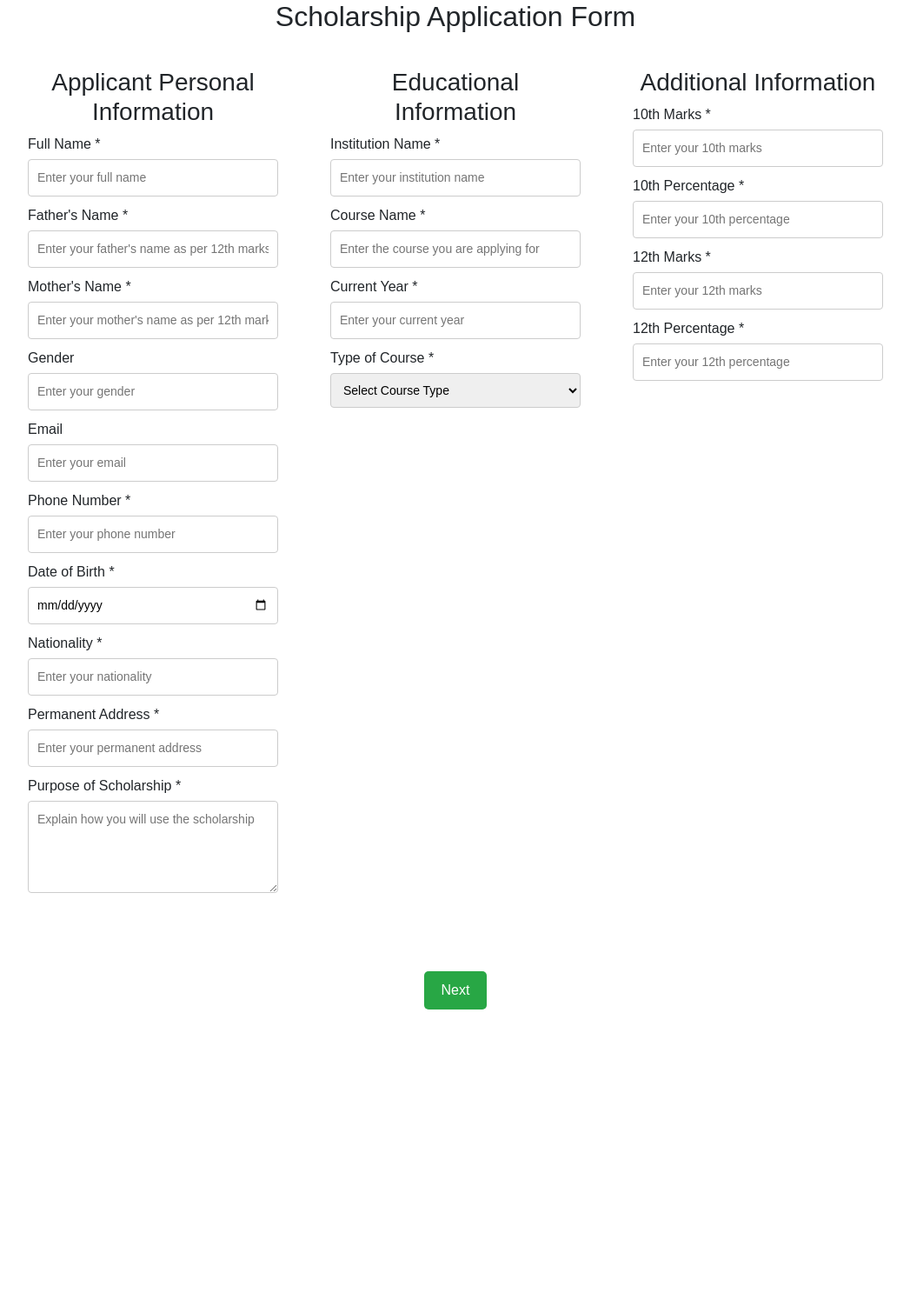
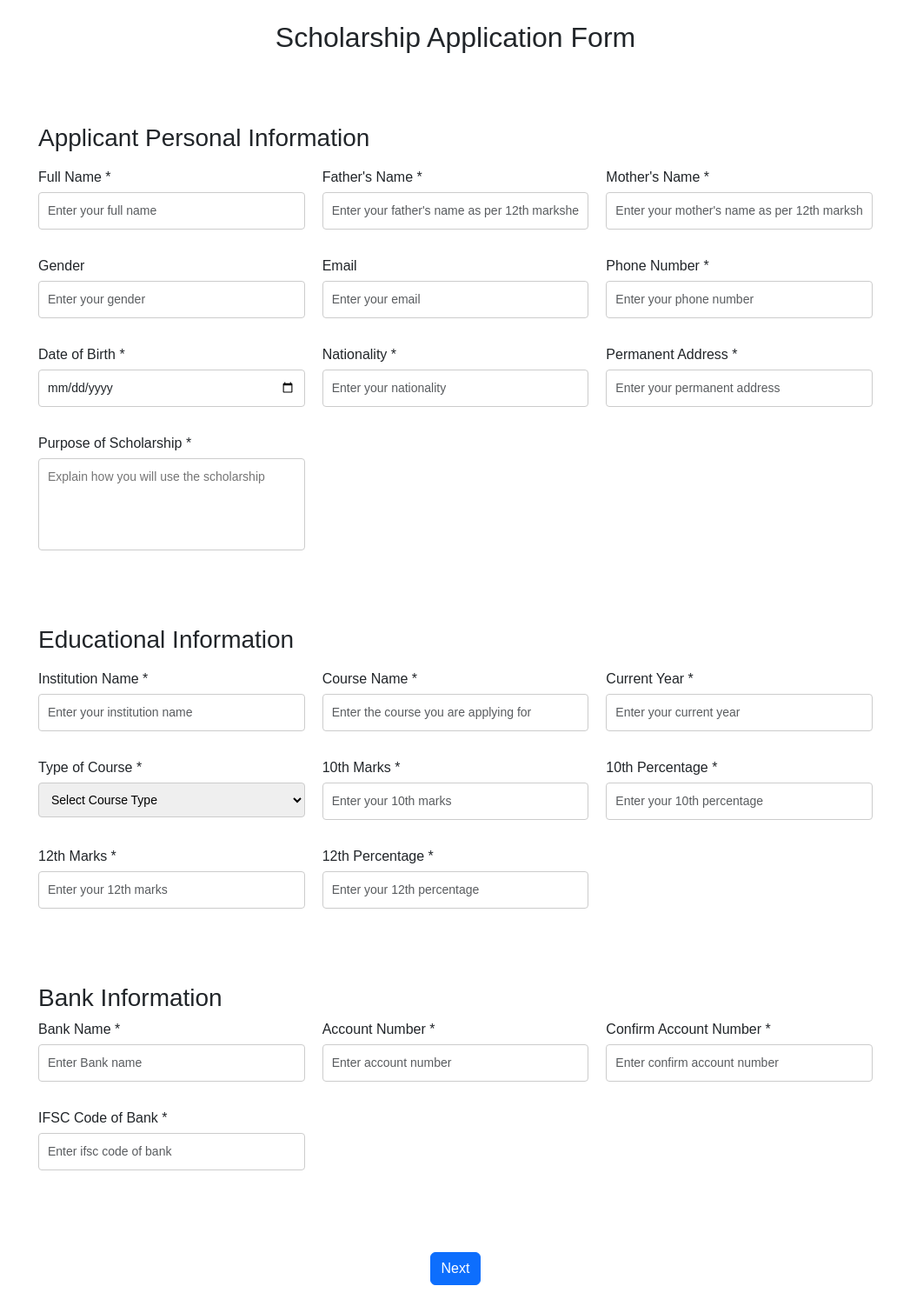
Before and after one commit to only4aj/DigiScholar-PSDS, a Django app: page /applypmsss/ in a window 1280 px wide. Shown: the whole page at 87% size, without its empty margins (116-1163 px from the left). Before the commit the page ends 1161 px from the top, so only its background shows below. Run offline with Django 4.2, Linux system fonts and the light colour scheme.

Commit message:
scholarship form set bootstrap

```diff
--- a/static/css/scholarship_form_style.css
+++ b/static/css/scholarship_form_style.css
@@ -13,11 +13,10 @@
     margin-bottom: 20px;
 }
 
-.form-box {
+.part {
     display: grid;
     grid-template-columns: 1fr 1fr 1fr;
     gap: 20px;
-    margin-bottom: 20px;
 }
 
 .input-box {
@@ -60,7 +59,7 @@
 
 
 
-.btn {
+/* .btn {
     padding: 10px 20px;
     background-color: #28a745;
     color: white;
@@ -68,10 +67,16 @@
     border-radius: 5px;
     cursor: pointer;
     font-size: 16px;
-}
+} */
 
-.btn:hover {
+/* .btn:hover {
     background-color: #218838;
+} */
+
+input::-webkit-outer-spin-button,
+input::-webkit-inner-spin-button {
+    -webkit-appearance: none;
+    margin: 0;
 }
 
 .section {
@@ -79,9 +84,12 @@
     background-color: #fff;
     padding: 20px;
     border-radius: 10px;
-   margin-bottom: 20px;
+    margin-bottom: 20px;
 }
 
+textarea {
+    resize: none;
+}
 
 /* Center Next button and Header */
 .next-button {
@@ -92,11 +100,13 @@
 
 @media (max-width: 768px) {
     .form-box {
-        grid-template-columns: 1fr; /* Single column layout for smaller screens */
+        grid-template-columns: 1fr;
+        /* Single column layout for smaller screens */
     }
 
     .next-button {
-        grid-column: span 1; /* No need to span on smaller screens */
+        grid-column: span 1;
+        /* No need to span on smaller screens */
     }
 
 }
--- a/templates/scholarship_form.html
+++ b/templates/scholarship_form.html
@@ -1,16 +1,19 @@
 <!DOCTYPE html>
 <html lang="en">
+
 <head>
     <meta charset="UTF-8">
     <meta http-equiv="X-UA-Compatible" IE=edge>
     <meta name="viewport" content="width=device-width, initial-scale=1.0">
     <title>Scholarship Application</title>
     {% load static %}
-    <link href="https://cdn.jsdelivr.net/npm/bootstrap@5.3.3/dist/css/bootstrap.min.css" rel="stylesheet" integrity="sha384-QWTKZyjpPEjISv5WaRU9OFeRpok6YctnYmDr5pNlyT2bRjXh0JMhjY6hW+ALEwIH" crossorigin="anonymous">
+    <link href="https://cdn.jsdelivr.net/npm/bootstrap@5.3.3/dist/css/bootstrap.min.css" rel="stylesheet"
+        integrity="sha384-QWTKZyjpPEjISv5WaRU9OFeRpok6YctnYmDr5pNlyT2bRjXh0JMhjY6hW+ALEwIH" crossorigin="anonymous">
     <link rel="stylesheet" href="{% static 'css/scholarship_form_style.css' %}">
 </head>
+
 <body>
-    <div class="container3">
+    <div class="container container3 my-4 d-flex flex-column">
         <h2>Scholarship Application Form</h2>
 
         <form action="{% url 'docs_upload' %}" method="post" enctype="multipart/form-data">
@@ -18,69 +21,88 @@
             <div class="form-box">
                 <!-- Applicant personal Information -->
 
+                <div class="formPart d-flex flex-column my-3 py-2">
+
+
                     <div class="section">
+                        <div class="sectionHead text-start my-3">
                             <h3>Applicant Personal Information</h3>
+                        </div>
 
-            <div class="part1">
+                        <div class="part part1">
                             <div class="left-column input-box">
                                 <label>Full Name <span class="required">*</span></label>
-                    <input type="text" name="name" placeholder="Enter your full name" required>
+                                <input class="form-control" type="text" name="name" placeholder="Enter your full name"
+                                    required>
                             </div>
                             <div class="left-column input-box">
                                 <label>Father's Name <span class="required">*</span></label>
-                    <input type="text" name="father_name" placeholder="Enter your father's name as per 12th marksheet" required>
+                                <input class="form-control" type="text" name="father_name"
+                                    placeholder="Enter your father's name as per 12th marksheet" required>
                             </div>
                             <div class="left-column input-box">
                                 <label>Mother's Name <span class="required">*</span></label>
-                    <input type="text" name="mother_name" placeholder="Enter your mother's name as per 12th marksheet" required>
+                                <input class="form-control" type="text" name="mother_name"
+                                    placeholder="Enter your mother's name as per 12th marksheet" required>
                             </div>
                             <div class="left-column input-box">
                                 <label>Gender</label>
-                    <input type="text" name="gender" placeholder="Enter your gender" required>
+                                <input class="form-control" type="text" name="gender" placeholder="Enter your gender"
+                                    required>
                             </div>
                             <div class="left-column input-box">
                                 <label>Email</label>
-                    <input type="email" name="email" placeholder="Enter your email" required>
+                                <input class="form-control" type="email" name="email" placeholder="Enter your email"
+                                    required>
                             </div>
                             <div class="left-column input-box">
                                 <label>Phone Number <span class="required">*</span></label>
-                    <input type="text" name="phone" placeholder="Enter your phone number" required>
+                                <input class="form-control" type="text" name="phone"
+                                    placeholder="Enter your phone number" required>
                             </div>
                             <div class="left-column input-box">
                                 <label>Date of Birth <span class="required">*</span></label>
-                    <input type="date" name="dob" required>
+                                <input class="form-control" type="date" name="dob" required>
                             </div>
                             <div class="left-column input-box">
                                 <label>Nationality <span class="required">*</span></label>
-                    <input type="text" name="nationality" placeholder="Enter your nationality" required>
+                                <input class="form-control" type="text" name="nationality"
+                                    placeholder="Enter your nationality" required>
                             </div>
                             <div class="left-column input-box">
                                 <label>Permanent Address <span class="required">*</span></label>
-                    <input type="text" name="permanent_address" placeholder="Enter your permanent address" required>
+                                <input class="form-control" type="text" name="permanent_address"
+                                    placeholder="Enter your permanent address" required>
                             </div>
                             <div class="left-column input-box">
                                 <label>Purpose of Scholarship <span class="required">*</span></label>
-                    <textarea name="purpose" rows="4" placeholder="Explain how you will use the scholarship" required></textarea>
+                                <textarea name="purpose" rows="4" placeholder="Explain how you will use the scholarship"
+                                    required></textarea>
                             </div>
                         </div>
                     </div>
                     <!-- Additional Information -->
 
                     <div class="section">
+                        <div class="sectionHead text-start my-3">
                             <h3>Educational Information</h3>
+                        </div>
 
-            <div class = "part2">
+                        <div class="part part2">
                             <div class="center-column input-box">
                                 <label>Institution Name <span class="required">*</span></label>
-                    <input type="text" name="institution" placeholder="Enter your institution name" required>
+                                <input class="form-control" type="text" name="institution"
+                                    placeholder="Enter your institution name" required>
                             </div>
                             <div class="center-column input-box">
                                 <label>Course Name <span class="required">*</span></label>
-                    <input type="text" name="course" placeholder="Enter the course you are applying for" required>
+                                <input class="form-control" type="text" name="course"
+                                    placeholder="Enter the course you are applying for" required>
                             </div>
                             <div class="center-column input-box">
                                 <label>Current Year <span class="required">*</span></label>
-                    <input type="text" name="current_year" placeholder="Enter your current year" required>
+                                <input class="form-control" type="text" name="current_year"
+                                    placeholder="Enter your current year" required>
                             </div>
                             <div class="center-column input-box">
                                 <label>Type of Course <span class="required">*</span></label>
@@ -91,40 +113,66 @@
                                     <option value="online">Online Course</option>
                                 </select>
                             </div>
-            </div>
-        </div>
-                <!-- Educational Information -->
-
-                <div class="section">
-                    <h3>Additional Information</h3>
-
-            <div class="part3">
                             <div class="right-column input-box">
                                 <label>10th Marks <span class="required">*</span></label>
-                    <input type="text" name="tenth_marks" placeholder="Enter your 10th marks" required>
+                                <input class="form-control" type="number" name="tenth_marks"
+                                    placeholder="Enter your 10th marks" required>
                             </div>
                             <div class="right-column input-box">
                                 <label>10th Percentage <span class="required">*</span></label>
-                    <input type="text" name="tenth_percentage" placeholder="Enter your 10th percentage" required>
+                                <input class="form-control" type="text" name="tenth_percentage"
+                                    placeholder="Enter your 10th percentage" required>
                             </div>
                             <div class="right-column input-box">
                                 <label>12th Marks <span class="required">*</span></label>
-                    <input type="text" name="twelfth_marks" placeholder="Enter your 12th marks" required>
+                                <input class="form-control" type="number" name="twelfth_marks"
+                                    placeholder="Enter your 12th marks" required>
                             </div>
                             <div class="right-column input-box">
                                 <label>12th Percentage <span class="required">*</span></label>
-                    <input type="text" name="twelfth_percentage" placeholder="Enter your 12th percentage" required>
+                                <input class="form-control" type="text" name="twelfth_percentage"
+                                    placeholder="Enter your 12th percentage" required>
                             </div>
                         </div>
                     </div>
+                    <div class="section">
 
-
+                        <div class="sectionHead text-start my-3">
+                            <h3>Bank Information</h3>
+                            <div class="part part3">
+                                <div class="center-column input-box">
+                                    <label>Bank Name <span class="required">*</span></label>
+                                    <input class="form-control" type="text" name="bank_name"
+                                        placeholder="Enter Bank name" required>
+                                </div>
+                                <div class="center-column input-box">
+                                    <label>Account Number <span class="required">*</span></label>
+                                    <input class="form-control" type="number" name="account_number"
+                                        placeholder="Enter account number" required>
+                                </div>
+                                <div class="center-column input-box">
+                                    <label>Confirm Account Number <span class="required">*</span></label>
+                                    <input class="form-control" type="number" name="caccount_number"
+                                        placeholder="Enter confirm account number" required>
+                                </div>
+                                <div class="center-column input-box">
+                                    <label>IFSC Code of Bank <span class="required">*</span></label>
+                                    <input class="form-control" type="number" name="ifsc_number"
+                                        placeholder="Enter ifsc code of bank" required>
+                                </div>
+                            </div>
+                        </div>
+                    </div>
+                </div>
                 <!-- Next button centered -->
                 <div class="next-button">
-                    <button type="submit" class="btn">Next</button>
+                    <button type="submit" class="btn btn-primary">Next</button>
                 </div>
         </form>
     </div>
 </body>
-<script src="https://cdn.jsdelivr.net/npm/bootstrap@5.3.3/dist/js/bootstrap.bundle.min.js" integrity="sha384-YvpcrYf0tY3lHB60NNkmXc5s9fDVZLESaAA55NDzOxhy9GkcIdslK1eN7N6jIeHz" crossorigin="anonymous"></script>
+<script src="https://cdn.jsdelivr.net/npm/bootstrap@5.3.3/dist/js/bootstrap.bundle.min.js"
+    integrity="sha384-YvpcrYf0tY3lHB60NNkmXc5s9fDVZLESaAA55NDzOxhy9GkcIdslK1eN7N6jIeHz"
+    crossorigin="anonymous"></script>
+
 </html>
```
Also changed, not shown: templates/scholarship.html (+69 -25 lines). Lines whose indentation alone changed are shown as unchanged.
